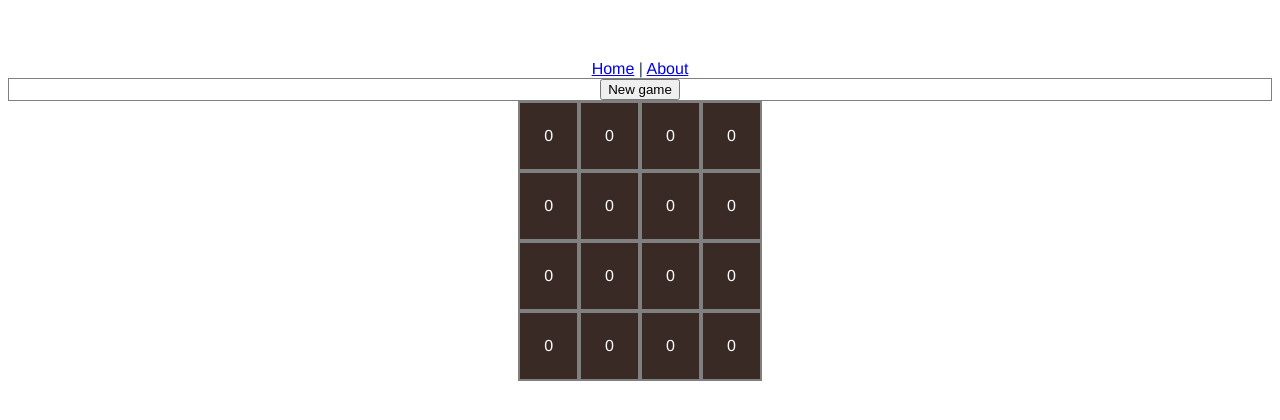
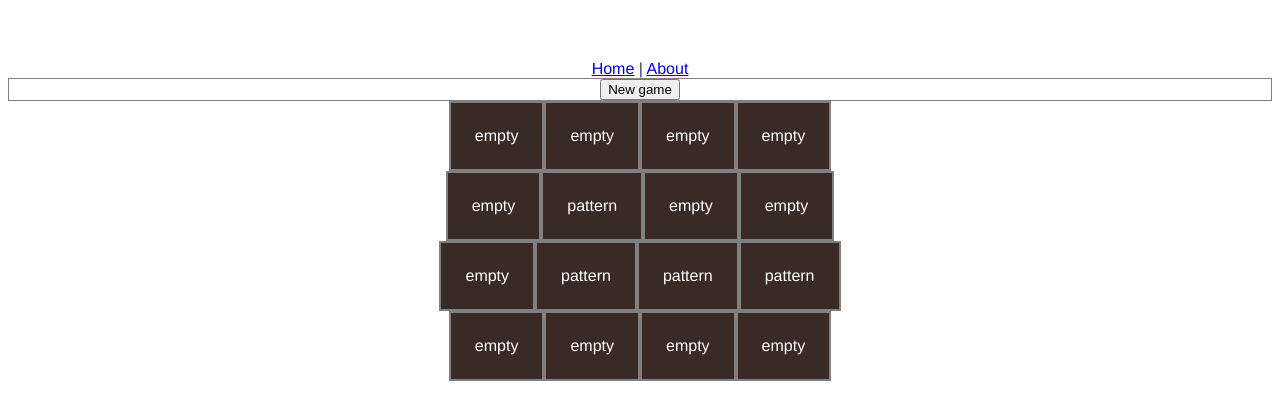
Before and after one commit to celdrake/i-love-vue, a Vue app: page / in a window 1280 px wide. Shown: the top 420 px of the page. Built offline with nearby package versions, Linux system fonts and the light colour scheme.

Commit message:
6. Start using the store

```diff
--- a/src/components/GameBox.vue
+++ b/src/components/GameBox.vue
@@ -9,38 +9,16 @@
 </template>
 
 <script>
+  import { mapState } from 'vuex';
   export default {
     name: 'GameBox.vue',
-    data() {
-      return {
-        matrix: this.initMatrix(4),
-      };
+    computed: {
+      ...mapState({
+        matrix: (state) => state.matrix,
+      }),
     },
     methods: {
-      resetMatrix() {
-        const newMatrix = this.initMatrix(4);
-        this.matrix = newMatrix;
-      },
-      initMatrix(gameSize) {
-        const matrix = [];
-        for (let row = 0; row < gameSize; row += 1) {
-          const rowColumns = [];
-          for (let col = 0; col < gameSize; col += 1) {
-            rowColumns.push({
-              display: true,
-              content: Date.now() % 1000,
-            });
-          }
-          matrix.push(rowColumns);
-        }
-        return matrix;
-      },
-    },
-    created() {
-      this.$eventHub.$on('newGame', this.resetMatrix);
-    },
-    destroyed() {
-      this.$eventHub.$off('newGame', this.resetMatrix);
+
     },
   };
 </script>
--- a/src/components/GameInfo.vue
+++ b/src/components/GameInfo.vue
@@ -11,7 +11,7 @@
     name: 'GameInfo.vue',
     methods: {
       restartGame() {
-        this.$eventHub.$emit('newGame');
+        this.$store.dispatch('newGame');
       },
     },
   }
--- a/src/main.js
+++ b/src/main.js
@@ -4,7 +4,6 @@ import router from './router'
 import store from './store'
 
 Vue.config.productionTip = false;
-Vue.prototype.$eventHub = new Vue();
 
 new Vue({
   router,
--- a/src/store.js
+++ b/src/store.js
@@ -3,14 +3,61 @@ import Vuex from 'vuex'
 
 Vue.use(Vuex)
 
+const GAME_SIZE = 4;
+
+const fillRandomPattern = (matrix, patternSize) => {
+  const totalTiles = matrix.length * 2;
+  let leftPatternTiles = patternSize;
+  while (leftPatternTiles > 0) {
+    const newRowRandom = Math.round(Math.random() * (totalTiles - 1));
+    const newColumnRandom = Math.round(Math.random() * (totalTiles - 1));
+    if (newRowRandom >= matrix.length ||
+      newColumnRandom >= matrix.length) {
+      // Avoid going above the matrix boundaries due to rounding
+      continue; // eslint-disable-line no-continue
+    }
+    // Only update the count when the cell does not already have a pattern
+    const cell = matrix[newRowRandom][newColumnRandom];
+    if (cell.content !== 'pattern') {
+      cell.content = 'pattern';
+      leftPatternTiles -= 1;
+    }
+  }
+};
+
+const initMatrix = (gameSize) => {
+  const matrix = [];
+  for (let row = 0; row < gameSize; row += 1) {
+    const rowColumns = [];
+    for (let col = 0; col < gameSize; col += 1) {
+      rowColumns.push({
+        display: true,
+        // values: empty / pattern / clickError / clickSuccess
+        content: 'empty',
+      });
+    }
+    matrix.push(rowColumns);
+  }
+  fillRandomPattern(matrix, GAME_SIZE);
+  return matrix;
+};
+
+const gameState = {
+  gameSize: GAME_SIZE,
+  matrix: initMatrix(GAME_SIZE),
+};
+
 export default new Vuex.Store({
-  state: {
-
+  state: gameState,
+  actions: {
+    newGame(context) {
+      const newMatrix = initMatrix(GAME_SIZE);
+      context.commit('updateMatrix', newMatrix);
+    },
   },
   mutations: {
-
+    updateMatrix(state, newMatrix) {
+      state.matrix = newMatrix;
+    },
   },
-  actions: {
-
-  }
 })
```
